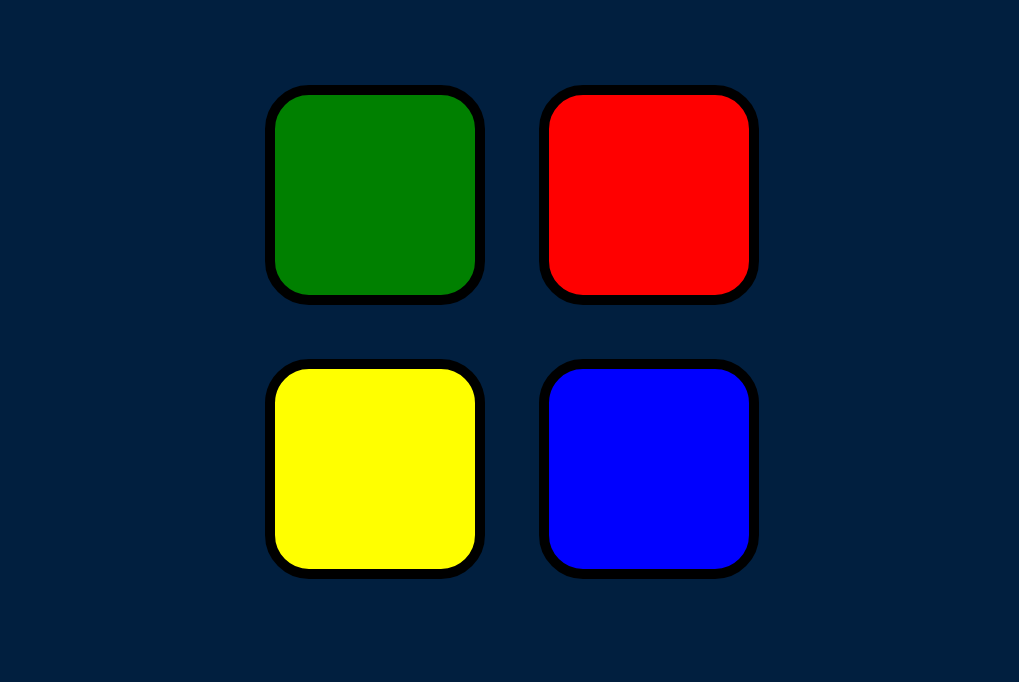
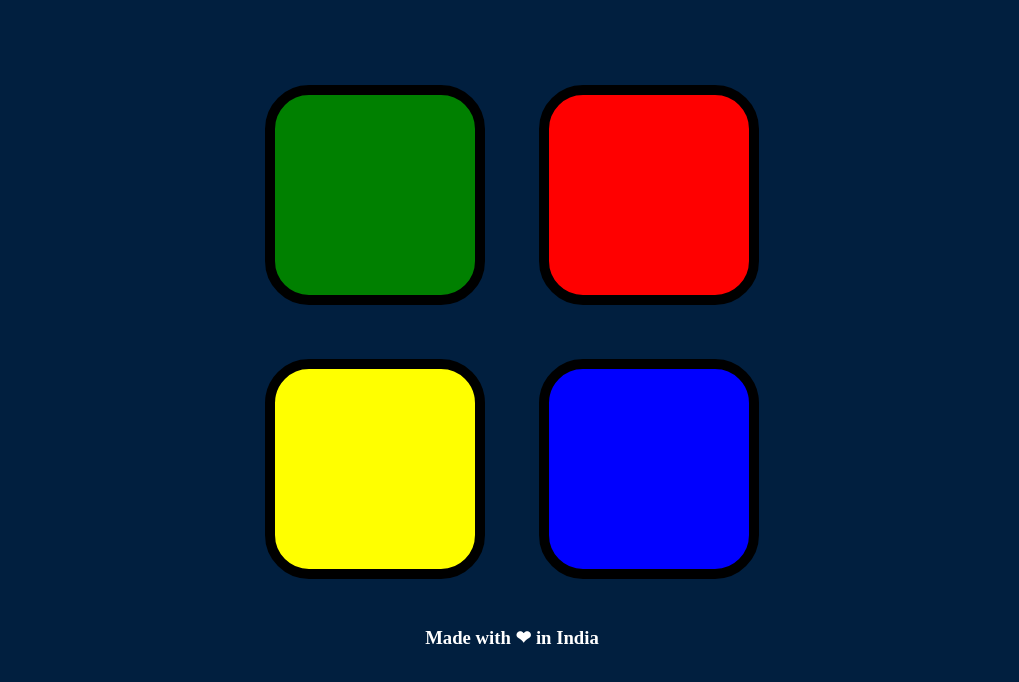
Before and after one commit to mradulbohra/simon-game, a plain HTML site: page index.html in a window 1280 px wide. Shown: the part 114-796 px from the top of the page, without its empty margins (128-1147 px from the left). Drawn offline with nearby package versions, Linux system fonts and the light colour scheme.

Commit message:
Update index.html

```diff
--- a/index.html
+++ b/index.html
@@ -39,5 +39,10 @@
   <script src="game.js" charset="utf-8"></script>
 
 </body>
+<footer>
+  <h3 style="color: white">Made with ❤ in India</h3>
+</footer>
+
+
 
 </html>
```
